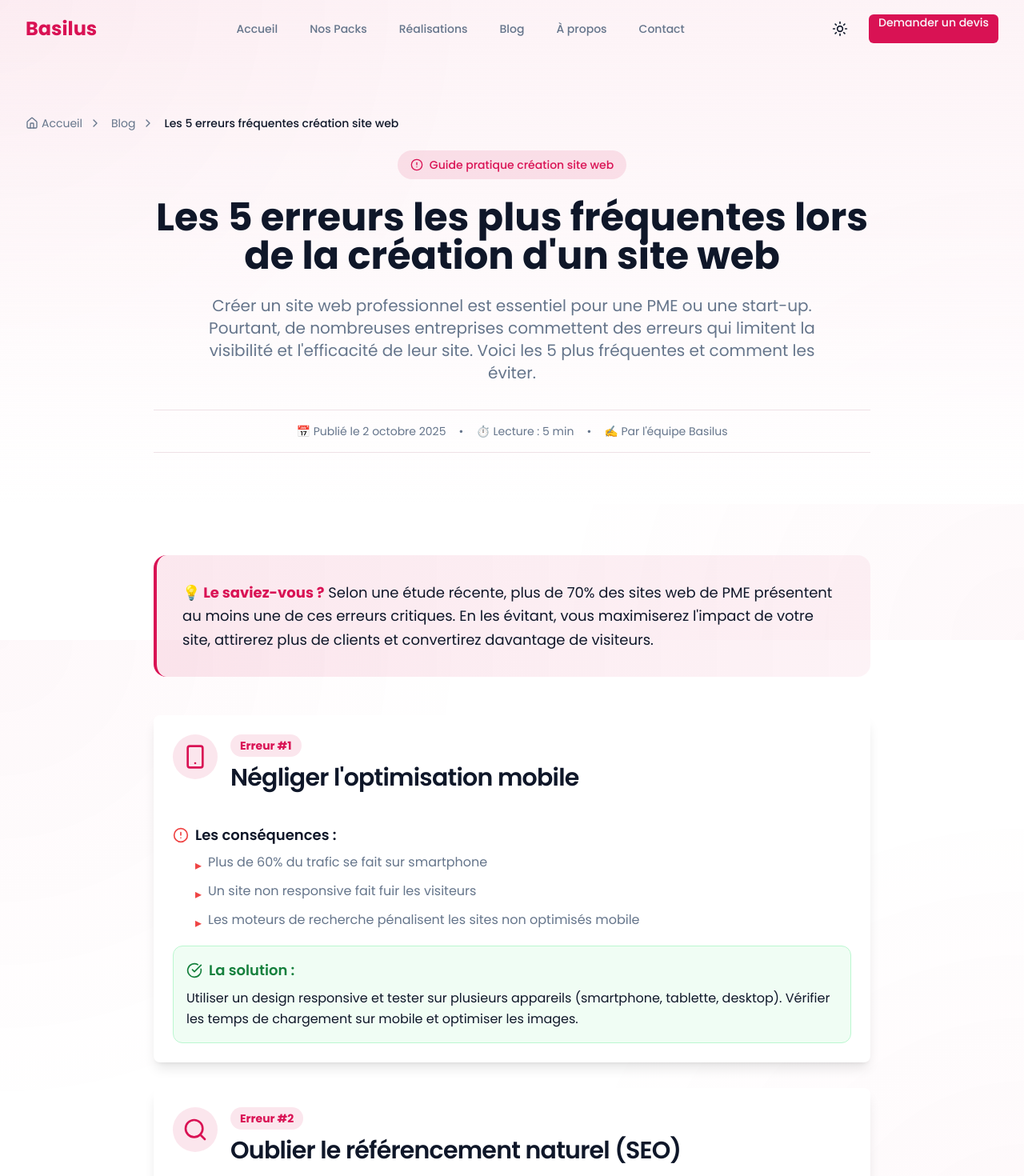
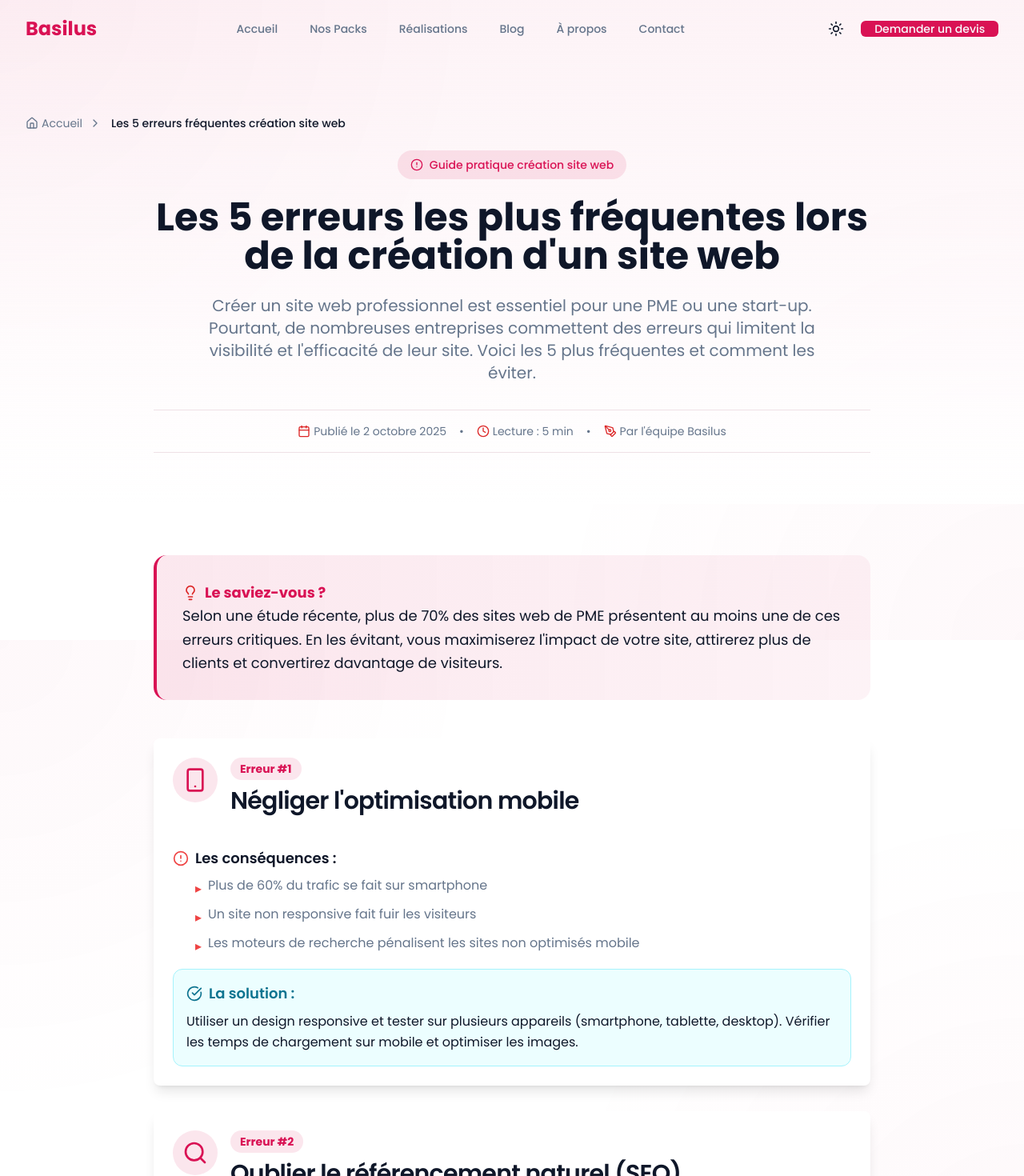
Before and after one commit to xertyde/basilus, a Next.js app: page /blog/erreurs-sites in a window 1280 px wide. Shown: the top 1470 px of the page at 80% size. Built offline with nearby package versions, Linux system fonts and the light colour scheme.

Commit message:
Refactor header component: Adjust spacing and alignment for navigation items and contact button to enhance layout consistency and improve user interaction.

```diff
--- a/app/blog/erreurs-sites/page.tsx
+++ b/app/blog/erreurs-sites/page.tsx
@@ -4,7 +4,7 @@ import Link from 'next/link'
 import { generateMetadata, seoConfigs } from '@/lib/seo'
 import Breadcrumbs, { breadcrumbConfigs } from '@/components/seo/breadcrumbs'
 import StructuredData from '@/components/seo/structured-data'
-import { AlertCircle, Smartphone, Search, Navigation, MessageSquare, MousePointerClick, CheckCircle, ArrowRight } from 'lucide-react'
+import { AlertCircle, Smartphone, Search, Navigation, MessageSquare, MousePointerClick, CheckCircle, ArrowRight, Calendar, Clock, PenTool, Lightbulb, DollarSign, Palette, Users } from 'lucide-react'
 
 export const metadata = generateMetadata(seoConfigs.blogErreursSites)
 
@@ -128,11 +128,11 @@ export default function BlogErreursSitesPage() {
 
             {/* Meta informations */}
             <div className="flex flex-wrap items-center justify-center gap-4 text-sm text-muted-foreground border-t border-b py-4">
-              <span>📅 Publié le 2 octobre 2025</span>
+              <span className="flex items-center gap-1"><Calendar className="h-4 w-4 text-red-600 dark:text-pink-500" /> Publié le 2 octobre 2025</span>
               <span className="hidden sm:inline">•</span>
-              <span>⏱️ Lecture : 5 min</span>
+              <span className="flex items-center gap-1"><Clock className="h-4 w-4 text-red-600 dark:text-pink-500" /> Lecture : 5 min</span>
               <span className="hidden sm:inline">•</span>
-              <span>✍️ Par l'équipe Basilus</span>
+              <span className="flex items-center gap-1"><PenTool className="h-4 w-4 text-red-600 dark:text-pink-500" /> Par l'équipe Basilus</span>
             </div>
           </div>
         </div>
@@ -146,7 +146,7 @@ export default function BlogErreursSitesPage() {
             {/* Introduction highlight */}
             <div className="bg-gradient-to-r from-primary/10 to-primary/5 rounded-2xl p-6 md:p-8 mb-12 animate-on-scroll border-l-4 border-primary">
               <p className="text-lg leading-relaxed">
-                <strong className="text-primary">💡 Le saviez-vous ?</strong> Selon une étude récente, plus de 70% des sites web de PME présentent au moins une de ces erreurs critiques.
+                <strong className="text-primary flex items-center gap-2"><Lightbulb className="h-5 w-5 text-red-600 dark:text-pink-500" /> Le saviez-vous ?</strong> Selon une étude récente, plus de 70% des sites web de PME présentent au moins une de ces erreurs critiques.
                 En les évitant, vous maximiserez l'impact de votre site, attirerez plus de clients et convertirez davantage de visiteurs.
               </p>
             </div>
@@ -195,8 +195,8 @@ export default function BlogErreursSitesPage() {
                     </div>
 
                     {/* Solution */}
-                    <div className="bg-green-50 dark:bg-green-950/20 rounded-xl p-4 border border-green-200 dark:border-green-900">
-                      <h3 className="font-semibold text-lg flex items-center gap-2 mb-2 text-green-700 dark:text-green-400">
+                    <div className="bg-cyan-50 dark:bg-cyan-950/20 rounded-xl p-4 border border-cyan-200 dark:border-cyan-900">
+                      <h3 className="font-semibold text-lg flex items-center gap-2 mb-2 text-cyan-700 dark:text-cyan-400">
                         <CheckCircle className="h-5 w-5" />
                         La solution :
                       </h3>
@@ -227,7 +227,7 @@ export default function BlogErreursSitesPage() {
 
             {/* Points clés à retenir */}
             <div className="mt-12 animate-on-scroll">
-              <h2 className="text-2xl font-bold mb-6">📌 Points clés à retenir</h2>
+              <h2 className="text-2xl font-bold mb-6 flex items-center gap-2"><CheckCircle className="h-6 w-6 text-red-600 dark:text-pink-500" /> Points clés à retenir</h2>
               <div className="grid grid-cols-1 md:grid-cols-2 gap-4">
                 <div className="flex items-start gap-3 p-4 bg-card rounded-lg border">
                   <Smartphone className="h-5 w-5 text-primary flex-shrink-0 mt-0.5" />
@@ -319,7 +319,7 @@ export default function BlogErreursSitesPage() {
                 <Card className="h-full hover:shadow-lg transition-all duration-300 hover:-translate-y-1">
                   <CardContent className="p-6">
                     <div className="h-12 w-12 rounded-full bg-primary/10 flex items-center justify-center text-primary mb-4 group-hover:scale-110 transition-transform">
-                      💰
+                      <DollarSign className="h-6 w-6 text-red-600 dark:text-pink-500" />
                     </div>
                     <h3 className="font-bold mb-2 group-hover:text-primary transition-colors">Nos tarifs</h3>
                     <p className="text-sm text-muted-foreground">Découvrez nos packs adaptés à votre budget</p>
@@ -331,7 +331,7 @@ export default function BlogErreursSitesPage() {
                 <Card className="h-full hover:shadow-lg transition-all duration-300 hover:-translate-y-1">
                   <CardContent className="p-6">
                     <div className="h-12 w-12 rounded-full bg-primary/10 flex items-center justify-center text-primary mb-4 group-hover:scale-110 transition-transform">
-                      🎨
+                      <Palette className="h-6 w-6 text-red-600 dark:text-pink-500" />
                     </div>
                     <h3 className="font-bold mb-2 group-hover:text-primary transition-colors">Portfolio</h3>
                     <p className="text-sm text-muted-foreground">Exemples de sites réussis pour nos clients</p>
@@ -343,7 +343,7 @@ export default function BlogErreursSitesPage() {
                 <Card className="h-full hover:shadow-lg transition-all duration-300 hover:-translate-y-1">
                   <CardContent className="p-6">
                     <div className="h-12 w-12 rounded-full bg-primary/10 flex items-center justify-center text-primary mb-4 group-hover:scale-110 transition-transform">
-                      👥
+                      <Users className="h-6 w-6 text-red-600 dark:text-pink-500" />
                     </div>
                     <h3 className="font-bold mb-2 group-hover:text-primary transition-colors">Notre équipe</h3>
                     <p className="text-sm text-muted-foreground">Découvrez qui se cache derrière Basilus</p>
--- a/app/page.tsx
+++ b/app/page.tsx
@@ -118,10 +118,6 @@ export default function Home() {
               <div className="flex items-center gap-2 px-4 py-2 bg-background/60 backdrop-blur-sm rounded-full border border-primary/20 shadow-sm hover:shadow-md hover:border-primary/40 transition-all duration-300">
                 <Shield className="h-5 w-5 text-primary" />
                 <span className="text-sm font-medium">Sans engagement</span>
-              </div>
-              <div className="flex items-center gap-2 px-4 py-2 bg-background/60 backdrop-blur-sm rounded-full border border-primary/20 shadow-sm hover:shadow-md hover:border-primary/40 transition-all duration-300">
-                <MessageCircle className="h-5 w-5 text-primary" />
-                <span className="text-sm font-medium">Conseil personnalisé</span>
               </div>
               <div className="flex items-center gap-2 px-4 py-2 bg-background/60 backdrop-blur-sm rounded-full border border-primary/20 shadow-sm hover:shadow-md hover:border-primary/40 transition-all duration-300">
                 <Users className="h-5 w-5 text-primary" />
--- a/components/layout/header.tsx
+++ b/components/layout/header.tsx
@@ -66,12 +66,12 @@ export default function Header() {
               className="hidden md:flex items-center justify-center flex-1"
               style={{ position: 'relative', zIndex: 10001 }}
             >
-              <div className="flex items-center space-x-8">
+              <div className="flex items-center justify-center space-x-6">
                 {navigation.map((item) => (
                   <Link
                     key={item.name}
                     href={item.href}
-                    className="text-sm font-medium text-muted-foreground hover:text-primary transition-colors whitespace-nowrap py-2 px-1"
+                    className="text-sm font-medium text-muted-foreground hover:text-primary transition-colors whitespace-nowrap py-2 px-2"
                     style={{
                       display: 'block',
                       position: 'relative',
@@ -98,16 +98,19 @@ export default function Header() {
               <Button
                 asChild
                 size="sm"
-                className="hidden md:inline-flex"
+                className="hidden md:inline-flex justify-center items-center"
                 style={{ position: 'relative', zIndex: 10002 }}
               >
                 <Link
                   href="/contact"
+                  className="flex items-center justify-center w-full h-full"
                   style={{
-                    display: 'block',
+                    display: 'flex',
                     cursor: 'pointer',
                     position: 'relative',
-                    zIndex: 10003
+                    zIndex: 10003,
+                    alignItems: 'center',
+                    justifyContent: 'center'
                   }}
                   onClick={(e) => {
                     console.log('Contact button clicked!');
--- a/components/seo/breadcrumbs.tsx
+++ b/components/seo/breadcrumbs.tsx
@@ -109,7 +109,6 @@ export const breadcrumbConfigs = {
   ],
 
   blogErreursSites: [
-    { label: 'Blog', href: '/blog' },
     { label: 'Les 5 erreurs fréquentes création site web', href: '/blog/erreurs-sites', isCurrentPage: true }
   ]
 }
```
